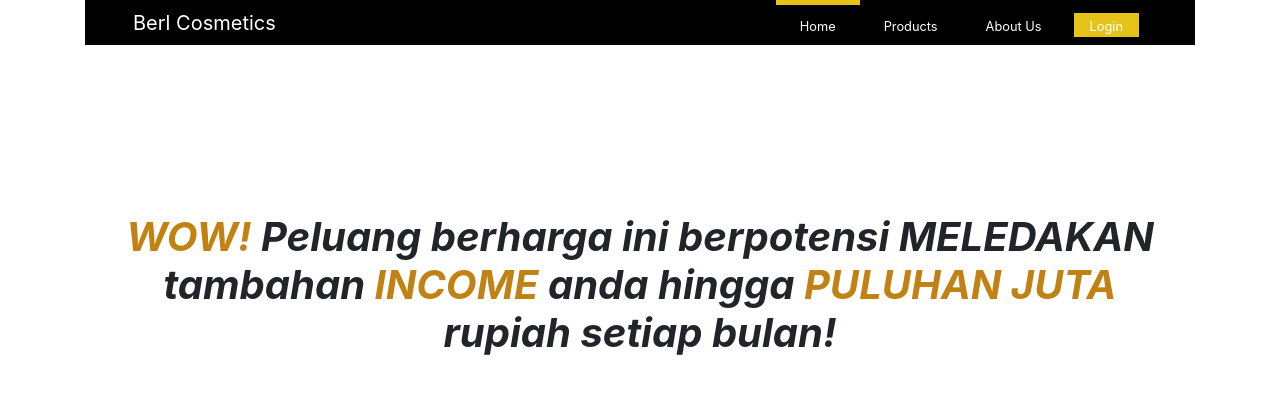
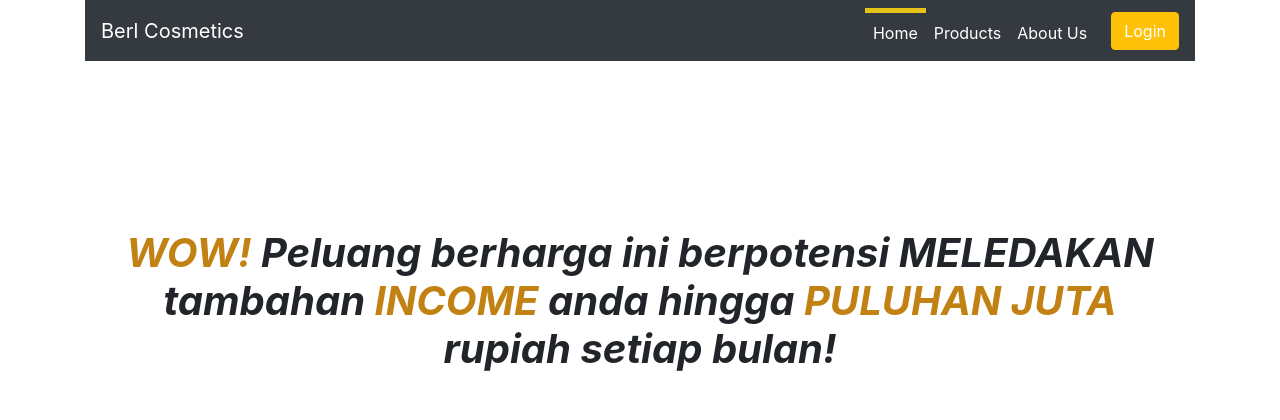
Before and after one commit to npratama/BERL, a PHP site: page / in a window 1280 px wide. Shown: the top 420 px of the page. Run offline with PHP 8.4, Linux system fonts and the light colour scheme.

Commit message:
+fix issue with navbar

```diff
--- a/css/style.css
+++ b/css/style.css
@@ -1,9 +1,9 @@
 .navbar{
-	background-color:black;
+
 }
 
 .nav-item{
-		border-top:5px solid black !important;
+		border-top:5px solid #343A40 !important;
 }
 
 .select_nav{
--- a/index.html
+++ b/index.html
@@ -14,22 +14,28 @@
 
 
 <div class="container">
-  <nav class="navbar sticky-top text-white py-0 px-5 mx-0">
-  <a class="navbar-brand text-white" href="#"> Berl Cosmetics</a>
-    <ul class="nav justify-content-end">
-      <li class="nav-item px-2 select_nav" >
-        <a class="nav-link text-white py-2" href="#"><strong class="small">Home</strong></a>
+  <nav class="navbar navbar-expand-lg navbar-dark bg-dark">
+  <a class="navbar-brand" href="#">Berl Cosmetics</a>
+  <button class="navbar-toggler" type="button" data-toggle="collapse" data-target="#navbarSupportedContent" aria-controls="navbarSupportedContent" aria-expanded="false" aria-label="Toggle navigation">
+    <span class="navbar-toggler-icon"></span>
+  </button>
+
+  <div class="collapse navbar-collapse" id="navbarSupportedContent">
+    <ul class="navbar-nav ml-auto mr-3">
+      <li class="nav-item highlight select_nav active">
+        <a class="nav-link text-white " href="#">Home <span class="sr-only">(current)</span></a>
       </li>
-      <li class="nav-item px-2">
-        <a class="nav-link text-white py-2" href="#"><strong class="small">Products</strong></a>
+      <li class="nav-item">
+        <a class="nav-link text-white" href="#">Products</a>
       </li>
-      <li class="nav-item px-2">
-        <a class="nav-link text-white py-2" href="#"><strong class="small">About Us</strong></a>
-      </li>
-      <li class="nav-item my-auto px-2" >
-        <a class="nav-link text-white py-0 mb-0" style="background-color: #E6C319" href="#"><span class="small">Login</span></a>
+      <li class="nav-item">
+        <a class="nav-link text-white" href="#">About Us</a>
       </li>
     </ul>
+    <div class="my-2 my-lg-0">
+      <button class="btn btn-warning text-white my-2 my-sm-0" type="submit">Login</button>
+    </div>
+  </div>
 </nav>
 
   <div class="container">
@@ -76,7 +82,6 @@
       	<div class="col-md-12 px-5 py-5">
 	      	<div class="row">
 			      <!--Segment Title-->
-
 			      <div class="col-md-12 text-center h1 py-3 highlight"> <strong><em>Jika Jawaban mu “IYA” disini solusinya.!</em></strong></div>
 
 				  <!--Split two #1-->
@@ -99,10 +104,11 @@
 							Jangan dulu kagum terhadap kami! Karena hari ini Anda menjadi bagian dari WOW Seller tersebut!
 						</div>
 			      	</div>
-
 		      	  </div>
 	      	</div>
     	</div>
+
+
   </div>
 
 
```
Lines whose indentation alone changed are shown as unchanged.
